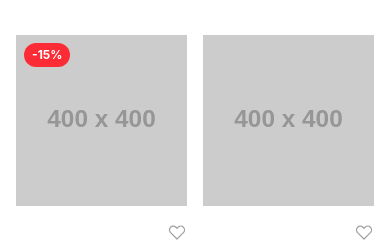
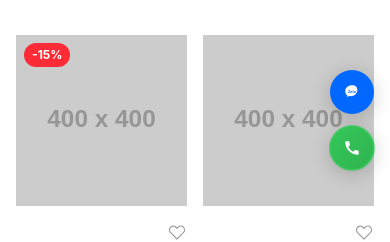
Before and after one commit to Martinbip/365homevn, a Next.js app: page /san-pham in a window 390 px wide. Shown: the part 602-844 px from the top of the page. Built offline with nearby package versions, Linux system fonts and the light colour scheme.

Commit message:
feat: add floating action buttons for Zalo, call, and scroll-to-top functionality to the global layout.

```diff
--- a/src/app/layout.tsx
+++ b/src/app/layout.tsx
@@ -4,6 +4,7 @@ import Header from "@/components/layout/Header";
 import Footer from "@/components/layout/Footer";
 import SkipLink from "@/components/common/SkipLink";
 import MainWrapper from "@/components/layout/MainWrapper";
+import FloatingActionButtons from "@/components/common/FloatingActionButtons";
 
 export const metadata: Metadata = {
   metadataBase: new URL('https://365home.com.vn'),
@@ -61,6 +62,7 @@ export default function RootLayout({
           {children}
         </MainWrapper>
         <Footer />
+        <FloatingActionButtons />
       </body>
     </html>
   );
--- /dev/null
+++ b/src/components/common/FloatingActionButtons.module.css
@@ -0,0 +1,157 @@
+.floatingButtons {
+  position: fixed;
+  bottom: 2rem;
+  right: 2rem;
+  display: flex;
+  flex-direction: column;
+  gap: 1rem;
+  z-index: 1000;
+}
+
+.actionButton {
+  width: 3.5rem;
+  height: 3.5rem;
+  border-radius: 50%;
+  border: none;
+  cursor: pointer;
+  display: flex;
+  align-items: center;
+  justify-content: center;
+  box-shadow: 0 4px 20px rgba(0, 0, 0, 0.2);
+  transition: all 0.3s cubic-bezier(0.68, -0.55, 0.265, 1.55);
+  text-decoration: none;
+  color: white;
+  opacity: 1;
+  visibility: visible;
+  transform: scale(1);
+}
+
+.actionButton:hover {
+  transform: translateY(-4px) scale(1.05);
+  box-shadow: 0 8px 30px rgba(0, 0, 0, 0.3);
+}
+
+.actionButton:active {
+  transform: translateY(-2px) scale(1);
+}
+
+.actionButton.hidden {
+  opacity: 0;
+  visibility: hidden;
+  transform: translateY(20px) scale(0.8);
+  pointer-events: none;
+}
+
+.actionButton.visible {
+  opacity: 1;
+  visibility: visible;
+  transform: translateY(0) scale(1);
+}
+
+.icon {
+  color: white;
+  transition: transform 0.3s ease;
+}
+
+/* Hiệu ứng pulse cho nút Zalo và Call */
+.actionButton:nth-child(1),
+.actionButton:nth-child(2) {
+  animation: pulse 2s ease-in-out infinite;
+}
+
+@keyframes pulse {
+  0%, 100% {
+    box-shadow: 0 4px 20px rgba(0, 0, 0, 0.2);
+  }
+  50% {
+    box-shadow: 0 4px 25px rgba(0, 0, 0, 0.35), 0 0 0 8px rgba(255, 255, 255, 0.1);
+  }
+}
+
+/* Hiệu ứng bounce cho nút scroll to top khi hover */
+.actionButton:nth-child(3):hover .icon {
+  animation: bounce 0.6s ease infinite;
+}
+
+@keyframes bounce {
+  0%, 100% {
+    transform: translateY(-2px);
+  }
+  50% {
+    transform: translateY(-6px);
+  }
+}
+
+/* Hiệu ứng ring cho nút Call */
+.actionButton:nth-child(2)::before {
+  content: '';
+  position: absolute;
+  top: 0;
+  left: 0;
+  right: 0;
+  bottom: 0;
+  border-radius: 50%;
+  border: 2px solid #34C759;
+  animation: ring 1.5s ease-out infinite;
+  opacity: 0;
+}
+
+@keyframes ring {
+  0% {
+    transform: scale(1);
+    opacity: 1;
+  }
+  100% {
+    transform: scale(1.4);
+    opacity: 0;
+  }
+}
+
+/* Responsive cho tablet */
+@media (max-width: 768px) {
+  .floatingButtons {
+    bottom: 1.5rem;
+    right: 1.5rem;
+    gap: 0.875rem;
+  }
+
+  .actionButton {
+    width: 3rem;
+    height: 3rem;
+  }
+
+  .icon {
+    width: 20px;
+    height: 20px;
+  }
+}
+
+/* Responsive cho mobile */
+@media (max-width: 480px) {
+  .floatingButtons {
+    bottom: 1rem;
+    right: 1rem;
+    gap: 0.75rem;
+  }
+
+  .actionButton {
+    width: 2.75rem;
+    height: 2.75rem;
+  }
+
+  .icon {
+    width: 18px;
+    height: 18px;
+  }
+}
+
+/* Dark mode support */
+@media (prefers-color-scheme: dark) {
+  .actionButton {
+    box-shadow: 0 4px 20px rgba(0, 0, 0, 0.4);
+  }
+
+  .actionButton:hover {
+    box-shadow: 0 8px 30px rgba(0, 0, 0, 0.5);
+  }
+}
--- /dev/null
+++ b/src/components/common/FloatingActionButtons.tsx
@@ -0,0 +1,123 @@
+'use client';
+
+import { useEffect, useState } from 'react';
+import styles from './FloatingActionButtons.module.css';
+
+export default function FloatingActionButtons() {
+  const [showScrollTop, setShowScrollTop] = useState(false);
+
+  useEffect(() => {
+    const toggleVisibility = () => {
+      // Hiển thị nút scroll to top khi cuộn xuống hơn 300px
+      if (window.scrollY > 300) {
+        setShowScrollTop(true);
+      } else {
+        setShowScrollTop(false);
+      }
+    };
+
+    window.addEventListener('scroll', toggleVisibility);
+
+    return () => {
+      window.removeEventListener('scroll', toggleVisibility);
+    };
+  }, []);
+
+  const scrollToTop = () => {
+    window.scrollTo({
+      top: 0,
+      behavior: 'smooth',
+    });
+  };
+
+  return (
+    <div className={styles.floatingButtons}>
+      {/* Nút Zalo */}
+      <a
+        href="https://zalo.me/0971770946"
+        target="_blank"
+        rel="noopener noreferrer"
+        className={styles.actionButton}
+        aria-label="Chat qua Zalo"
+        title="Chat qua Zalo"
+        style={{ background: '#0068FF' }}
+      >
+        <svg
+          width="32"
+          height="32"
+          viewBox="0 0 64 64"
+          fill="none"
+          xmlns="http://www.w3.org/2000/svg"
+          className={styles.icon}
+        >
+          {/* Chat Bubble Background */}
+          <path
+            d="M32 8C18.745 8 8 17.462 8 29.111c0 6.212 3.057 11.773 7.839 15.574-.336.858-1.404 3.882-1.603 4.502-.261.813.376.799.789.581.29-.153 4.705-2.527 6.24-3.354 1.808.323 3.715.502 5.735.502 13.255 0 24-9.462 24-21.111S45.255 8 32 8z"
+            fill="white"
+          />
+          {/* Text "Zalo" */}
+          <text
+            x="32"
+            y="34"
+            textAnchor="middle"
+            fill="#0068FF"
+            fontSize="14"
+            fontWeight="700"
+            fontFamily="Arial, sans-serif"
+          >
+            Zalo
+          </text>
+        </svg>
+      </a>
+
+      {/* Nút gọi điện */}
+      <a
+        href="tel:0971770946"
+        className={styles.actionButton}
+        aria-label="Gọi điện thoại"
+        title="Gọi: 0971.770.946"
+        style={{ background: 'linear-gradient(135deg, #34C759 0%, #30B350 100%)' }}
+      >
+        <svg
+          width="24"
+          height="24"
+          viewBox="0 0 24 24"
+          fill="none"
+          xmlns="http://www.w3.org/2000/svg"
+          className={styles.icon}
+        >
+          <path
+            d="M20.01 15.38c-1.23 0-2.42-.2-3.53-.56-.35-.12-.74-.03-1.01.24l-1.57 1.97c-2.83-1.35-5.48-3.9-6.89-6.83l1.95-1.66c.27-.28.35-.67.24-1.02-.37-1.11-.56-2.3-.56-3.53 0-.54-.45-.99-.99-.99H4.19C3.65 3 3 3.24 3 3.99 3 13.28 10.73 21 20.01 21c.71 0 .99-.63.99-1.18v-3.45c0-.54-.45-.99-.99-.99z"
+            fill="currentColor"
+          />
+        </svg>
+      </a>
+
+      {/* Nút Scroll to Top */}
+      <button
+        onClick={scrollToTop}
+        className={`${styles.actionButton} ${showScrollTop ? styles.visible : styles.hidden}`}
+        aria-label="Cuộn lên đầu trang"
+        title="Cuộn lên đầu trang"
+        style={{ background: 'linear-gradient(135deg, #667eea 0%, #8a5b42 100%)' }}
+      >
+        <svg
+          width="24"
+          height="24"
+          viewBox="0 0 24 24"
+          fill="none"
+          xmlns="http://www.w3.org/2000/svg"
+          className={styles.icon}
+        >
+          <path
+            d="M12 19V5M12 5L5 12M12 5L19 12"
+            stroke="currentColor"
+            strokeWidth="2.5"
+            strokeLinecap="round"
+            strokeLinejoin="round"
+          />
+        </svg>
+      </button>
+    </div>
+  );
+}
--- /dev/null
+++ b/src/components/common/ScrollToTop.module.css
@@ -0,0 +1,96 @@
+.scrollToTop {
+  position: fixed;
+  bottom: 2rem;
+  right: 2rem;
+  width: 3.5rem;
+  height: 3.5rem;
+  border-radius: 50%;
+  background: linear-gradient(135deg, #667eea 0%, #8a5b42 100%);
+  border: none;
+  cursor: pointer;
+  display: flex;
+  align-items: center;
+  justify-content: center;
+  box-shadow: 0 4px 20px rgba(102, 126, 234, 0.4);
+  z-index: 1000;
+  opacity: 0;
+  visibility: hidden;
+  transform: translateY(20px) scale(0.8);
+  transition: all 0.3s cubic-bezier(0.68, -0.55, 0.265, 1.55);
+}
+
+.scrollToTop.visible {
+  opacity: 1;
+  visibility: visible;
+  transform: translateY(0) scale(1);
+}
+
+.scrollToTop:hover {
+  transform: translateY(-4px) scale(1.05);
+  box-shadow: 0 8px 30px rgba(102, 126, 234, 0.6);
+  background: linear-gradient(135deg, #764ba2 0%, #667eea 100%);
+}
+
+.scrollToTop:active {
+  transform: translateY(-2px) scale(1);
+}
+
+.icon {
+  color: white;
+  transition: transform 0.3s ease;
+}
+
+.scrollToTop:hover .icon {
+  transform: translateY(-2px);
+  animation: bounce 0.6s ease infinite;
+}
+
+@keyframes bounce {
+  0%, 100% {
+    transform: translateY(-2px);
+  }
+  50% {
+    transform: translateY(-6px);
+  }
+}
+
+/* Responsive cho mobile */
+@media (max-width: 768px) {
+  .scrollToTop {
+    width: 3rem;
+    height: 3rem;
+    bottom: 1.5rem;
+    right: 1.5rem;
+  }
+
+  .icon {
+    width: 20px;
+    height: 20px;
+  }
+}
+
+/* Responsive cho màn hình nhỏ hơn */
+@media (max-width: 480px) {
+  .scrollToTop {
+    width: 2.75rem;
+    height: 2.75rem;
+    bottom: 1rem;
+    right: 1rem;
+  }
+
+  .icon {
+    width: 18px;
+    height: 18px;
+  }
+}
+
+/* Dark mode support (optional) */
+@media (prefers-color-scheme: dark) {
+  .scrollToTop {
+    box-shadow: 0 4px 20px rgba(102, 126, 234, 0.3);
+  }
+
+  .scrollToTop:hover {
+    box-shadow: 0 8px 30px rgba(102, 126, 234, 0.5);
+  }
+}
--- /dev/null
+++ b/src/components/common/ScrollToTop.tsx
@@ -0,0 +1,58 @@
+'use client';
+
+import { useEffect, useState } from 'react';
+import styles from './ScrollToTop.module.css';
+
+export default function ScrollToTop() {
+  const [isVisible, setIsVisible] = useState(false);
+
+  useEffect(() => {
+    const toggleVisibility = () => {
+      // Hiển thị nút khi cuộn xuống hơn 300px
+      if (window.scrollY > 300) {
+        setIsVisible(true);
+      } else {
+        setIsVisible(false);
+      }
+    };
+
+    window.addEventListener('scroll', toggleVisibility);
+
+    return () => {
+      window.removeEventListener('scroll', toggleVisibility);
+    };
+  }, []);
+
+  const scrollToTop = () => {
+    window.scrollTo({
+      top: 0,
+      behavior: 'smooth',
+    });
+  };
+
+  return (
+    <button
+      onClick={scrollToTop}
+      className={`${styles.scrollToTop} ${isVisible ? styles.visible : ''}`}
+      aria-label="Cuộn lên đầu trang"
+      title="Cuộn lên đầu trang"
+    >
+      <svg
+        width="24"
+        height="24"
+        viewBox="0 0 24 24"
+        fill="none"
+        xmlns="http://www.w3.org/2000/svg"
+        className={styles.icon}
+      >
+        <path
+          d="M12 19V5M12 5L5 12M12 5L19 12"
+          stroke="currentColor"
+          strokeWidth="2.5"
+          strokeLinecap="round"
+          strokeLinejoin="round"
+        />
+      </svg>
+    </button>
+  );
+}
```
